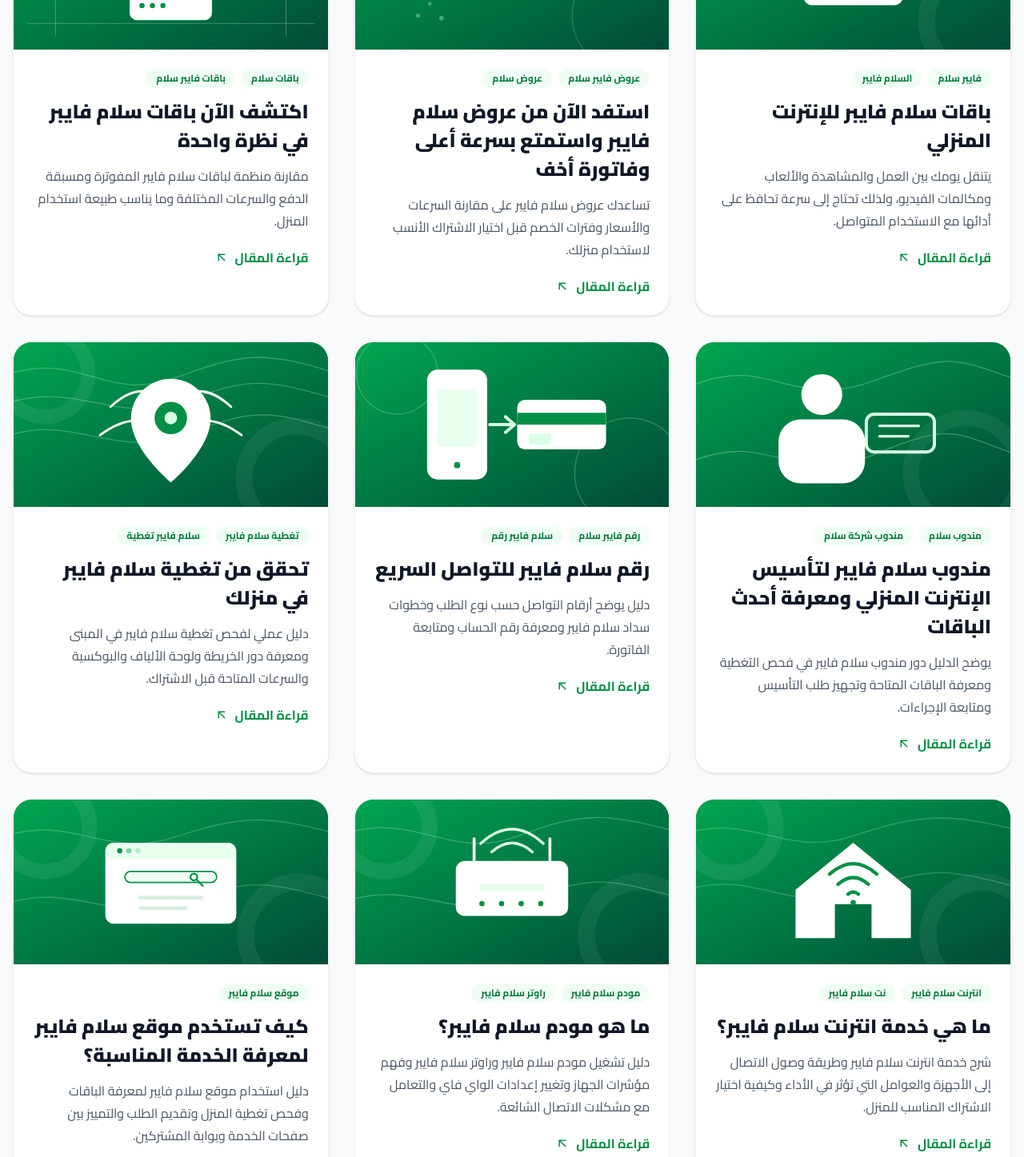
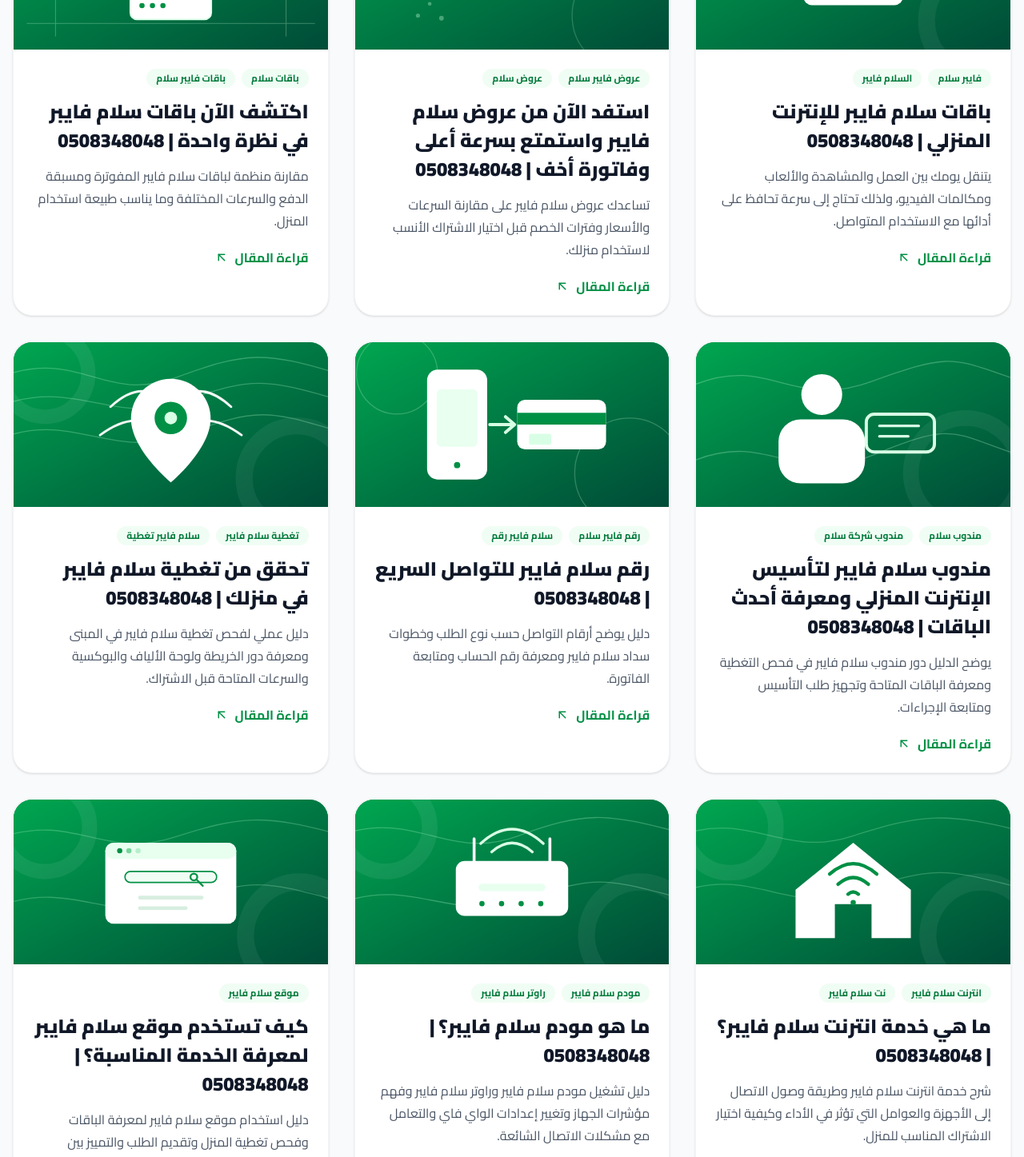
Before and after one commit to AhmedZakaria14/salam, a Next.js app: page /blog in a window 1280 px wide. Shown: the part 860-2307 px from the top of the page at 80% size. Built offline with nearby package versions, Linux system fonts and the light colour scheme.

Commit message:
seo: add contact number to all blog titles

```diff
--- a/data/blogArticles.ts
+++ b/data/blogArticles.ts
@@ -14,8 +14,8 @@
 export const blogArticles: BlogArticle[] = [
   {
     slug: 'salam-fiber-home-packages',
-    title: 'باقات سلام فايبر للإنترنت المنزلي',
-    seoTitle: 'باقات سلام فايبر للإنترنت المنزلي | فايبر سلام وخدمة السلام فايبر',
+    title: 'باقات سلام فايبر للإنترنت المنزلي | 0508348048',
+    seoTitle: 'باقات سلام فايبر للإنترنت المنزلي | فايبر سلام وخدمة السلام فايبر | 0508348048',
     description: 'دليل باقات سلام فايبر للإنترنت المنزلي، السرعات وأنواع الاشتراك وكيفية اختيار الباقة المناسبة والتحقق من توفر خدمة فايبر سلام في منزلك.',
     excerpt: 'يتنقل يومك بين العمل والمشاهدة والألعاب ومكالمات الفيديو، ولذلك تحتاج إلى سرعة تحافظ على أدائها مع الاستخدام المتواصل.',
     keywords: ['فايبر سلام','السلام فايبر','شركة سلام فايبر','شركة السلام فايبر','خدمة سلام فايبر','باقات سلام','باقات فايبر سلام','باقة سلام فايبر','سلام فايبر ١٠٠'],
@@ -26,8 +26,8 @@
   },
   {
     slug: 'salam-fiber-offers',
-    title: 'استفد الآن من عروض سلام فايبر واستمتع بسرعة أعلى وفاتورة أخف',
-    seoTitle: 'عروض سلام فايبر | عروض فايبر سلام وباقات سلام للاتصالات',
+    title: 'استفد الآن من عروض سلام فايبر واستمتع بسرعة أعلى وفاتورة أخف | 0508348048',
+    seoTitle: 'عروض سلام فايبر | عروض فايبر سلام وباقات سلام للاتصالات | 0508348048',
     description: 'تعرف على عروض سلام فايبر والباقات المفوترة ومسبقة الدفع، وكيف تقارن عروض فايبر سلام وتعرف قيمة التوفير والشروط قبل الاشتراك.',
     excerpt: 'تساعدك عروض سلام فايبر على مقارنة السرعات والأسعار وفترات الخصم قبل اختيار الاشتراك الأنسب لاستخدام منزلك.',
     keywords: ['عروض فايبر سلام','عروض سلام','سلام عروض','عروض باقة سلام','عروض شركة سلام','عروض شركه سلام','عروض سلام للاتصالات','عروض السلام للاتصالات','عروض شركة سلام للاتصالات','عروض سلام مسبق الدفع'],
@@ -38,8 +38,8 @@
   },
   {
     slug: 'salam-fiber-plans-guide',
-    title: 'اكتشف الآن باقات سلام فايبر في نظرة واحدة',
-    seoTitle: 'باقات سلام فايبر | المفوتر وسلام فايبر مسبق الدفع',
+    title: 'اكتشف الآن باقات سلام فايبر في نظرة واحدة | 0508348048',
+    seoTitle: 'باقات سلام فايبر | المفوتر وسلام فايبر مسبق الدفع | 0508348048',
     description: 'مقارنة باقات سلام فايبر المفوترة ومسبقة الدفع، وسرعات 100 و300 و500 و1000 ميجابت، لمساعدتك على اختيار باقة سلام فايبر المناسبة.',
     excerpt: 'مقارنة منظمة لباقات سلام فايبر المفوترة ومسبقة الدفع والسرعات المختلفة وما يناسب طبيعة استخدام المنزل.',
     keywords: ['باقات سلام','باقات فايبر سلام','باقة سلام فايبر','عروض باقات سلام','سلام فايبر ١٠٠','سلام فايبر مسبق الدفع','عروض سلام مسبق الدفع'],
@@ -50,8 +50,8 @@
   },
   {
     slug: 'salam-fiber-representative',
-    title: 'مندوب سلام فايبر لتأسيس الإنترنت المنزلي ومعرفة أحدث الباقات',
-    seoTitle: 'مندوب سلام فايبر | مندوب شركة سلام لتأسيس الإنترنت المنزلي',
+    title: 'مندوب سلام فايبر لتأسيس الإنترنت المنزلي ومعرفة أحدث الباقات | 0508348048',
+    seoTitle: 'مندوب سلام فايبر | مندوب شركة سلام لتأسيس الإنترنت المنزلي | 0508348048',
     description: 'تعرف على دور مندوب سلام فايبر في فحص التغطية وشرح الباقات وتجهيز طلب التأسيس ومتابعته، وخطوات الاشتراك في خدمة سلام فايبر.',
     excerpt: 'يوضح الدليل دور مندوب سلام فايبر في فحص التغطية ومعرفة الباقات المتاحة وتجهيز طلب التأسيس ومتابعة الإجراءات.',
     keywords: ['مندوب سلام','مندوب شركة سلام','مندوب سلام موبايلي','شركة سلام فايبر','شركة السلام فايبر','خدمة سلام فايبر'],
@@ -62,8 +62,8 @@
   },
   {
     slug: 'salam-fiber-number-payment',
-    title: 'رقم سلام فايبر للتواصل السريع',
-    seoTitle: 'رقم سلام فايبر | رقم سداد سلام فايبر وخدمة العملاء',
+    title: 'رقم سلام فايبر للتواصل السريع | 0508348048',
+    seoTitle: 'رقم سلام فايبر | رقم سداد سلام فايبر وخدمة العملاء | 0508348048',
     description: 'دليل رقم سلام فايبر للتواصل والاشتراك، والفرق بين أرقام الخدمة، وطريقة سلام فايبر سداد ومعرفة رقم الحساب ومتابعة الفاتورة.',
     excerpt: 'دليل يوضح أرقام التواصل حسب نوع الطلب وخطوات سداد سلام فايبر ومعرفة رقم الحساب ومتابعة الفاتورة.',
     keywords: ['رقم فايبر سلام','سلام فايبر رقم','رقم سداد سلام فايبر','سلام فايبر سداد','مندوب سلام','مندوب شركة سلام'],
@@ -74,8 +74,8 @@
   },
   {
     slug: 'salam-fiber-coverage',
-    title: 'تحقق من تغطية سلام فايبر في منزلك',
-    seoTitle: 'تغطية سلام فايبر | سلام فايبر تغطية وخريطة الفايبر',
+    title: 'تحقق من تغطية سلام فايبر في منزلك | 0508348048',
+    seoTitle: 'تغطية سلام فايبر | سلام فايبر تغطية وخريطة الفايبر | 0508348048',
     description: 'تحقق من تغطية سلام فايبر في منزلك عبر الخريطة ولوحة الألياف، واعرف جاهزية المبنى والسرعات المتاحة والخطوة التالية قبل طلب التأسيس.',
     excerpt: 'دليل عملي لفحص تغطية سلام فايبر في المبنى ومعرفة دور الخريطة ولوحة الألياف والبوكسية والسرعات المتاحة قبل الاشتراك.',
     keywords: ['تغطية سلام فايبر','سلام فايبر تغطية','تغطية فايبر سلام'],
@@ -86,8 +86,8 @@
   },
   {
     slug: 'salam-fiber-internet-service',
-    title: 'ما هي خدمة انترنت سلام فايبر؟',
-    seoTitle: 'انترنت سلام فايبر | نت سلام فايبر وعروض سلام انترنت',
+    title: 'ما هي خدمة انترنت سلام فايبر؟ | 0508348048',
+    seoTitle: 'انترنت سلام فايبر | نت سلام فايبر وعروض سلام انترنت | 0508348048',
     description: 'تعرف على خدمة انترنت سلام فايبر وطريقة وصول الألياف إلى المنزل، واستخدامات نت سلام فايبر والعوامل التي تؤثر في السرعة واختيار الاشتراك المناسب.',
     excerpt: 'شرح خدمة انترنت سلام فايبر وطريقة وصول الاتصال إلى الأجهزة والعوامل التي تؤثر في الأداء وكيفية اختيار الاشتراك المناسب للمنزل.',
     keywords: ['انترنت سلام فايبر','نت سلام فايبر','سلام نت فايبر','عروض سلام نت','عروض نت سلام','عروض سلام انترنت','عروض انترنت سلام'],
@@ -98,8 +98,8 @@
   },
   {
     slug: 'salam-fiber-modem-router',
-    title: 'ما هو مودم سلام فايبر؟',
-    seoTitle: 'مودم سلام فايبر | راوتر سلام فايبر والإعدادات وحل المشاكل',
+    title: 'ما هو مودم سلام فايبر؟ | 0508348048',
+    seoTitle: 'مودم سلام فايبر | راوتر سلام فايبر والإعدادات وحل المشاكل | 0508348048',
     description: 'دليل مودم سلام فايبر وراوتر سلام فايبر: التشغيل، مؤشرات اللمبات، الدخول إلى الإعدادات، تغيير اسم الشبكة وكلمة المرور والتعامل مع مشكلات الاتصال.',
     excerpt: 'دليل تشغيل مودم سلام فايبر وراوتر سلام فايبر وفهم مؤشرات الجهاز وتغيير إعدادات الواي فاي والتعامل مع مشكلات الاتصال الشائعة.',
     keywords: ['مودم سلام فايبر','راوتر سلام فايبر'],
@@ -110,8 +110,8 @@
   },
   {
     slug: 'salam-fiber-website-guide',
-    title: 'كيف تستخدم موقع سلام فايبر لمعرفة الخدمة المناسبة؟',
-    seoTitle: 'موقع سلام فايبر | التغطية والباقات والخدمة الذاتية',
+    title: 'كيف تستخدم موقع سلام فايبر لمعرفة الخدمة المناسبة؟ | 0508348048',
+    seoTitle: 'موقع سلام فايبر | التغطية والباقات والخدمة الذاتية | 0508348048',
     description: 'تعرف على كيفية استخدام موقع سلام فايبر للوصول إلى خدمات الفايبر والباقات وفحص التغطية والدعم وبوابة الخدمة الذاتية واختيار القسم المناسب لاحتياجك.',
     excerpt: 'دليل استخدام موقع سلام فايبر لمعرفة الباقات وفحص تغطية المنزل وتقديم الطلب والتمييز بين صفحات الخدمة وبوابة المشتركين.',
     keywords: ['موقع سلام فايبر'],
@@ -122,8 +122,8 @@
   },
   {
     slug: 'salam-sim-offers',
-    title: 'عروض شريحة سلام',
-    seoTitle: 'عروض شريحة سلام | عروض شرائح سلام وشريحة سلام 85 ريال',
+    title: 'عروض شريحة سلام | 0508348048',
+    seoTitle: 'عروض شريحة سلام | عروض شرائح سلام وشريحة سلام 85 ريال | 0508348048',
     description: 'تعرف على عروض شريحة سلام مسبقة الدفع وعروض شرائح سلام للمكالمات المحلية والدولية والبيانات، بما فيها عروض شريحة سلام 85 ريال.',
     excerpt: 'مقارنة عروض شريحة سلام سولو وفليكس وشرائح البيانات مع الأسعار شاملة الضريبة ومدة الصلاحية لمساعدتك على اختيار العرض المناسب.',
     keywords: ['عروض شريحة سلام','عروض شريحه سلام','عروض شرائح سلام','عروض شريحة سلام 85 ريال'],
```
